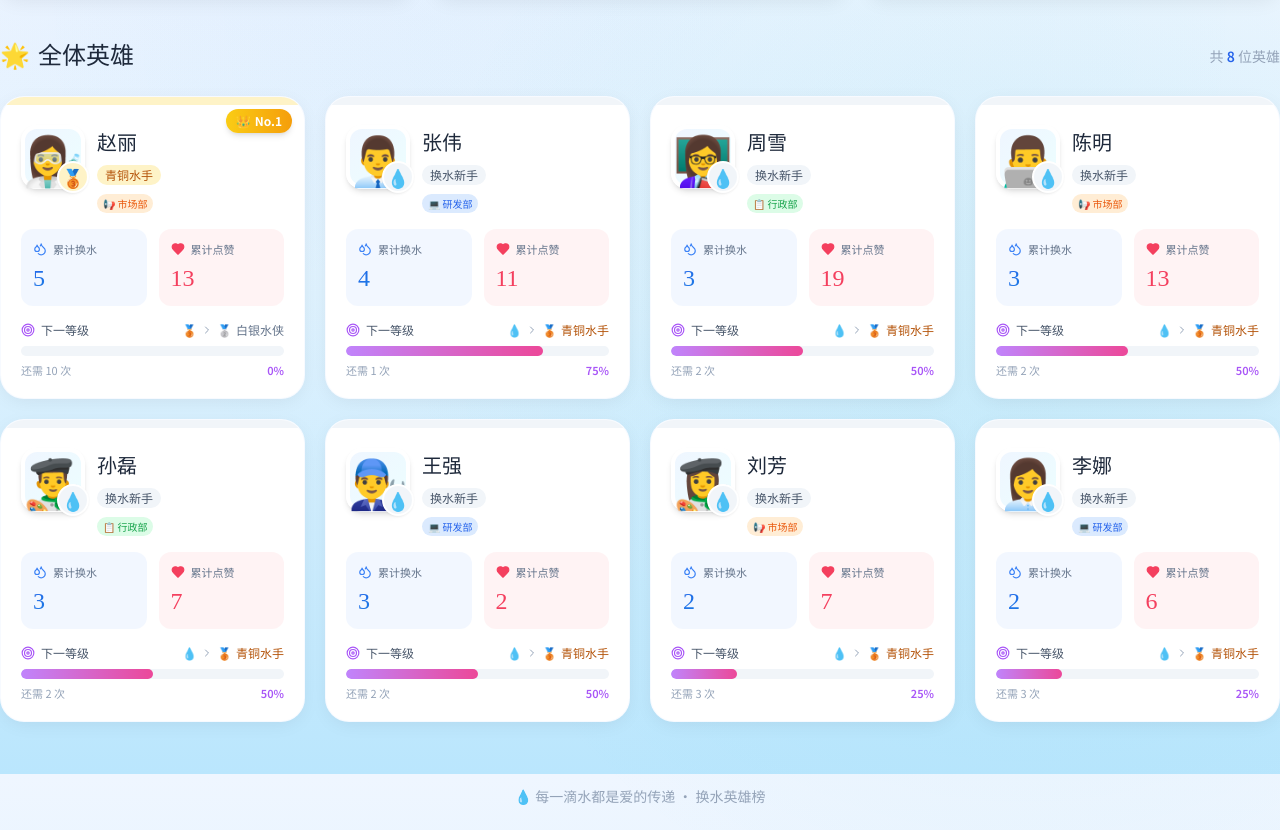
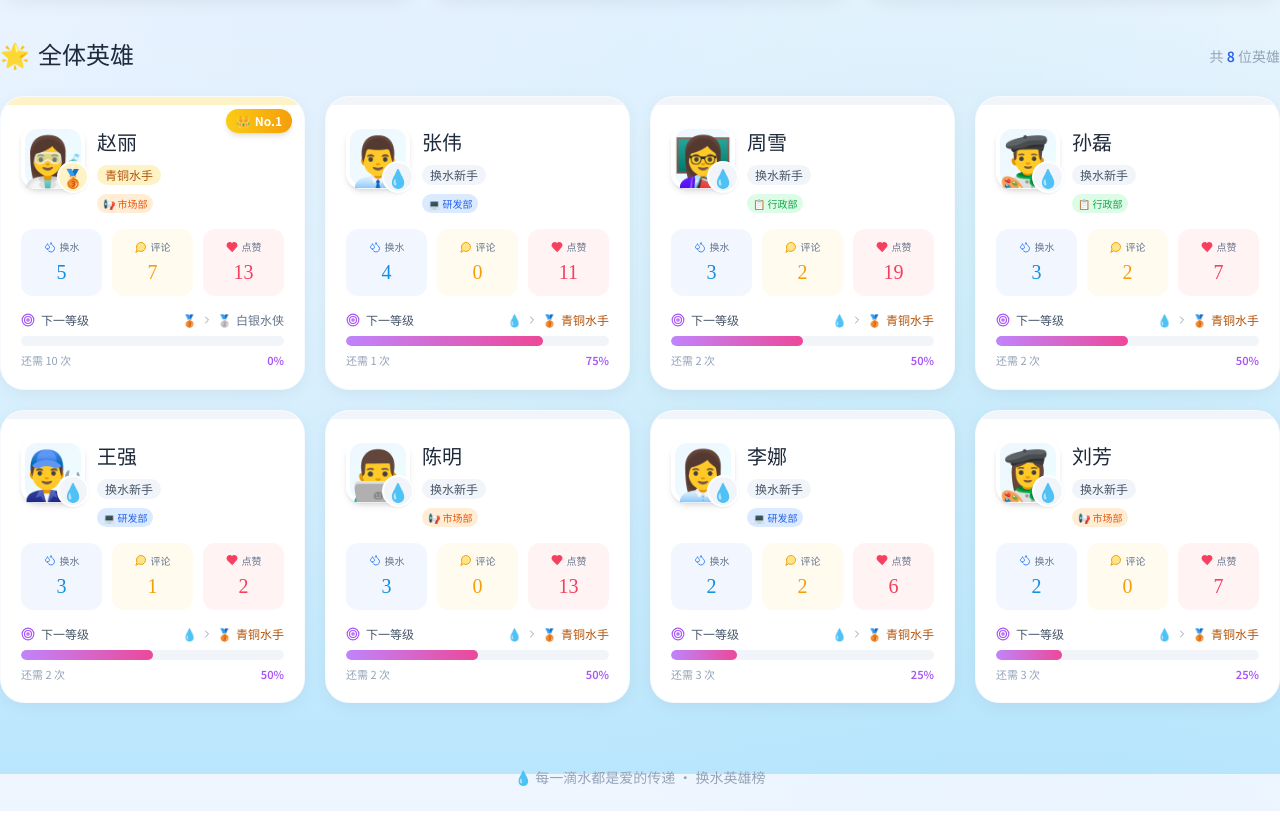
Before and after one commit to DDD520-DEL/ljy-26, a React (Vite) app: page /hall-of-fame in a window 1280 px wide. Shown: the part 826-1656 px from the top of the page. Built offline with nearby package versions, Linux system fonts and the light colour scheme; a web font is replaced by a local one.

Commit message:
.4016937876353100:dd13377a38c704efe30d11f10a3f3b99_6a3593e85f4dbb9b5de2eb43.6a35940b5f4dbb9b5de2eb57.6a35940bd585556b12454ad7:Trae CN.T(2026/6/20 03:10:03)

```diff
--- a/src/components/ActivityItem.tsx
+++ b/src/components/ActivityItem.tsx
@@ -1,7 +1,7 @@
-import { useState } from 'react';
-import { Heart } from 'lucide-react';
-import type { WaterRecord, Employee } from '@/types';
-import { BUCKET_TYPES } from '@/constants';
+import { useState, useMemo } from 'react';
+import { Heart, MessageCircle, Send } from 'lucide-react';
+import type { WaterRecord, Employee, Comment } from '@/types';
+import { BUCKET_TYPES, INITIAL_EMPLOYEES } from '@/constants';
 import { useAppStore } from '@/store';
 import { formatTimeAgo } from '@/utils';
 
@@ -12,17 +12,45 @@ interface ActivityItemProps {
 }
 
 export default function ActivityItem({ record, employee, index }: ActivityItemProps) {
-  const { likeRecord } = useAppStore();
+  const { likeRecord, addComment, comments, employees } = useAppStore();
   const likedRecords = useAppStore(state => state.likedRecords);
   const [isAnimating, setIsAnimating] = useState(false);
+  const [showComments, setShowComments] = useState(false);
+  const [commentText, setCommentText] = useState('');
   const liked = likedRecords.has(record.id);
   const bucket = BUCKET_TYPES.find(b => b.type === record.bucketType);
+
+  const recordComments = useMemo(() => {
+    return comments
+      .filter(c => c.recordId === record.id)
+      .sort((a, b) => new Date(a.timestamp).getTime() - new Date(b.timestamp).getTime());
+  }, [comments, record.id]);
 
   const handleLike = () => {
     if (liked) return;
     setIsAnimating(true);
     likeRecord(record.id);
     setTimeout(() => setIsAnimating(false), 400);
+  };
+
+  const handleAddComment = () => {
+    const trimmed = commentText.trim();
+    if (!trimmed) return;
+    const randomEmployee = employees[Math.floor(Math.random() * employees.length)] || INITIAL_EMPLOYEES[0];
+    addComment(record.id, randomEmployee.id, trimmed);
+    setCommentText('');
+    setShowComments(true);
+  };
+
+  const handleKeyDown = (e: React.KeyboardEvent) => {
+    if (e.key === 'Enter' && !e.shiftKey) {
+      e.preventDefault();
+      handleAddComment();
+    }
+  };
+
+  const getCommentEmployee = (employeeId: string): Employee | undefined => {
+    return employees.find(e => e.id === employeeId) || INITIAL_EMPLOYEES.find(e => e.id === employeeId);
   };
 
   return (
@@ -39,7 +67,14 @@ export default function ActivityItem({ record, employee, index }: ActivityItemPr
       </div>
 
       <div className="ml-12 md:ml-0 md:w-[calc(50%-2rem)] md:odd:ml-auto md:even:mr-auto md:odd:pl-8 md:even:pr-8">
-        <div className="bg-white rounded-2xl shadow-card card-hover p-4 md:p-5 border border-water-50/50">
+        <div className="bg-white rounded-2xl shadow-card card-hover p-4 md:p-5 border border-water-50/50 relative">
+          {recordComments.length > 0 && (
+            <div className="absolute -top-2 -right-2 flex items-center gap-1 px-2 py-0.5 bg-gradient-to-r from-amber-400 to-orange-400 text-white text-xs font-bold rounded-full shadow-md animate-bounce-in">
+              <MessageCircle className="w-3 h-3" />
+              <span>{recordComments.length}</span>
+            </div>
+          )}
+
           <div className="flex items-start justify-between gap-3 mb-3">
             <div className="flex items-center gap-3 min-w-0">
               <div className="w-10 h-10 md:w-12 md:h-12 rounded-xl bg-water-50 flex items-center justify-center text-2xl md:text-3xl shrink-0">
@@ -57,7 +92,7 @@ export default function ActivityItem({ record, employee, index }: ActivityItemPr
             </div>
           </div>
 
-          <div className="flex items-center justify-between">
+          <div className="flex items-center justify-between mb-3">
             <div className="flex items-center gap-2 px-3 py-2 bg-water-50 rounded-xl">
               <span className="text-2xl">{bucket?.icon}</span>
               <div>
@@ -65,6 +100,21 @@ export default function ActivityItem({ record, employee, index }: ActivityItemPr
                 <div className="text-xs text-slate-400">{bucket?.liters}</div>
               </div>
             </div>
+
+            <div className="flex items-center gap-2">
+              <button
+                onClick={() => setShowComments(!showComments)}
+                className={`flex items-center gap-1.5 px-3 py-2 rounded-xl transition-all duration-300 ${
+                  recordComments.length > 0
+                    ? 'bg-amber-50 text-amber-600'
+                    : 'bg-slate-50 text-slate-400 hover:bg-amber-50 hover:text-amber-600'
+                }`}
+              >
+                <MessageCircle className={`w-4 h-4 md:w-5 md:h-5 ${recordComments.length > 0 ? 'fill-amber-200' : ''}`} />
+                <span className="text-sm font-semibold min-w-[1.5rem] text-center">
+                  {recordComments.length}
+                </span>
+              </button>
 
               <button
                 onClick={handleLike}
@@ -87,6 +137,67 @@ export default function ActivityItem({ record, employee, index }: ActivityItemPr
               </button>
             </div>
           </div>
+
+          {showComments && (
+            <div className="border-t border-slate-100 pt-3 mt-1 space-y-3 animate-bounce-in">
+              {recordComments.length > 0 && (
+                <div className="space-y-2.5 max-h-60 overflow-y-auto pr-1">
+                  {recordComments.map((comment: Comment) => {
+                    const commentEmp = getCommentEmployee(comment.employeeId);
+                    return (
+                      <div key={comment.id} className="flex gap-2.5">
+                        <div className="w-7 h-7 md:w-8 md:h-8 rounded-lg bg-gradient-to-br from-purple-50 to-pink-50 flex items-center justify-center text-base md:text-lg shrink-0 border border-purple-100">
+                          {commentEmp?.avatar || '👤'}
+                        </div>
+                        <div className="flex-1 min-w-0">
+                          <div className="flex items-center gap-2 mb-0.5">
+                            <span className="text-xs font-semibold text-slate-700">
+                              {commentEmp?.name || '匿名用户'}
+                            </span>
+                            <span className="text-[10px] text-slate-400">
+                              {formatTimeAgo(comment.timestamp)}
+                            </span>
+                          </div>
+                          <div className="text-sm text-slate-600 bg-gradient-to-r from-purple-50/50 to-pink-50/50 rounded-xl px-3 py-2 leading-relaxed">
+                            {comment.content}
+                          </div>
+                        </div>
+                      </div>
+                    );
+                  })}
+                </div>
+              )}
+
+              <div className="flex items-center gap-2">
+                <div className="w-7 h-7 md:w-8 md:h-8 rounded-lg bg-water-50 flex items-center justify-center text-base md:text-lg shrink-0">
+                  💬
+                </div>
+                <div className="flex-1 flex items-center gap-2 bg-slate-50 rounded-xl px-3 py-1.5 focus-within:ring-2 focus-within:ring-water-300 transition-all">
+                  <input
+                    type="text"
+                    value={commentText}
+                    onChange={e => setCommentText(e.target.value)}
+                    onKeyDown={handleKeyDown}
+                    placeholder="为换水英雄加油打气..."
+                    className="flex-1 bg-transparent text-sm text-slate-700 placeholder-slate-400 outline-none min-w-0"
+                    maxLength={100}
+                  />
+                  <button
+                    onClick={handleAddComment}
+                    disabled={!commentText.trim()}
+                    className={`p-1.5 rounded-lg transition-all ${
+                      commentText.trim()
+                        ? 'bg-water-500 text-white hover:bg-water-600 active:scale-95'
+                        : 'bg-slate-200 text-slate-400 cursor-not-allowed'
+                    }`}
+                  >
+                    <Send className="w-3.5 h-3.5" />
+                  </button>
+                </div>
+              </div>
+            </div>
+          )}
+        </div>
       </div>
     </div>
   );
--- a/src/pages/HallOfFame.tsx
+++ b/src/pages/HallOfFame.tsx
@@ -1,12 +1,12 @@
 import { useMemo } from 'react';
-import { Award, Heart, Droplets, Target, ChevronRight, Building2 } from 'lucide-react';
+import { Award, Heart, Droplets, Target, ChevronRight, Building2, MessageCircle } from 'lucide-react';
 import { useAppStore } from '@/store';
-import { getEmployeeTotalRecords, getEmployeeTotalLikes, getNextBadgeProgress, getDepartmentStats } from '@/utils';
+import { getEmployeeTotalRecords, getEmployeeTotalLikes, getNextBadgeProgress, getDepartmentStats, getEmployeeTotalComments } from '@/utils';
 import { BADGE_LEVELS, DEPARTMENTS } from '@/constants';
 import FloatingButton from '@/components/FloatingButton';
 
 export default function HallOfFame() {
-  const { employees, records } = useAppStore();
+  const { employees, records, comments } = useAppStore();
 
   const departmentStats = useMemo(
     () => getDepartmentStats(employees, records),
@@ -20,14 +20,16 @@ export default function HallOfFame() {
       .map(emp => {
         const totalRecords = getEmployeeTotalRecords(emp.id, records);
         const totalLikes = getEmployeeTotalLikes(emp.id, records);
+        const totalComments = getEmployeeTotalComments(emp.id, records, comments);
         const progress = getNextBadgeProgress(totalRecords);
-        return { employee: emp, totalRecords, totalLikes, ...progress };
+        return { employee: emp, totalRecords, totalLikes, totalComments, ...progress };
       })
       .sort((a, b) => {
         if (b.totalRecords !== a.totalRecords) return b.totalRecords - a.totalRecords;
+        if (b.totalComments !== a.totalComments) return b.totalComments - a.totalComments;
         return b.totalLikes - a.totalLikes;
       });
-  }, [employees, records]);
+  }, [employees, records, comments]);
 
   return (
     <div className="space-y-8 md:space-y-10">
@@ -191,20 +193,27 @@ export default function HallOfFame() {
                     </div>
                   </div>
 
-                  <div className="grid grid-cols-2 gap-3 mb-4">
-                    <div className="bg-water-50/80 rounded-xl p-3">
-                      <div className="flex items-center gap-1.5 mb-1">
-                        <Droplets className="w-3.5 h-3.5 text-water-500" />
-                        <span className="text-[11px] text-slate-500">累计换水</span>
+                  <div className="grid grid-cols-3 gap-2.5 mb-4">
+                    <div className="bg-water-50/80 rounded-xl p-2.5 text-center">
+                      <div className="flex items-center justify-center gap-1 mb-1">
+                        <Droplets className="w-3 h-3 text-water-500" />
+                        <span className="text-[10px] text-slate-500">换水</span>
                       </div>
-                      <div className="font-display text-2xl gradient-text">{stat.totalRecords}</div>
+                      <div className="font-display text-xl gradient-text">{stat.totalRecords}</div>
                     </div>
-                    <div className="bg-rose-50/80 rounded-xl p-3">
-                      <div className="flex items-center gap-1.5 mb-1">
-                        <Heart className="w-3.5 h-3.5 text-rose-500 fill-rose-500" />
-                        <span className="text-[11px] text-slate-500">累计点赞</span>
+                    <div className="bg-amber-50/80 rounded-xl p-2.5 text-center">
+                      <div className="flex items-center justify-center gap-1 mb-1">
+                        <MessageCircle className="w-3 h-3 text-amber-500 fill-amber-200" />
+                        <span className="text-[10px] text-slate-500">评论</span>
                       </div>
-                      <div className="font-display text-2xl text-rose-500">{stat.totalLikes}</div>
+                      <div className="font-display text-xl text-amber-500">{stat.totalComments}</div>
+                    </div>
+                    <div className="bg-rose-50/80 rounded-xl p-2.5 text-center">
+                      <div className="flex items-center justify-center gap-1 mb-1">
+                        <Heart className="w-3 h-3 text-rose-500 fill-rose-500" />
+                        <span className="text-[10px] text-slate-500">点赞</span>
+                      </div>
+                      <div className="font-display text-xl text-rose-500">{stat.totalLikes}</div>
                     </div>
                   </div>
 
--- a/src/store/index.ts
+++ b/src/store/index.ts
@@ -1,18 +1,20 @@
 import { create } from 'zustand';
-import type { Employee, WaterRecord, BucketType, Department } from '@/types';
+import type { Employee, WaterRecord, BucketType, Department, Comment } from '@/types';
 import { INITIAL_EMPLOYEES, STORAGE_KEY } from '@/constants';
-import { generateId, generateMockRecords } from '@/utils';
+import { generateId, generateMockRecords, generateMockComments } from '@/utils';
 
 interface PersistedStateRaw {
   employees: Employee[];
   records: WaterRecord[];
   likedRecordIds: string[];
+  comments: Comment[];
 }
 
 interface PersistedState {
   employees: Employee[];
   records: WaterRecord[];
   likedRecords: Set<string>;
+  comments: Comment[];
 }
 
 interface AppState extends PersistedState {
@@ -20,6 +22,8 @@ interface AppState extends PersistedState {
   addEmployee: (name: string, avatar: string, department: Department) => Employee;
   likeRecord: (recordId: string) => void;
   isRecordLiked: (recordId: string) => boolean;
+  addComment: (recordId: string, employeeId: string, content: string) => Comment;
+  getCommentsByRecord: (recordId: string) => Comment[];
 }
 
 function serializeState(state: PersistedState): PersistedStateRaw {
@@ -27,6 +31,7 @@ function serializeState(state: PersistedState): PersistedStateRaw {
     employees: state.employees,
     records: state.records,
     likedRecordIds: Array.from(state.likedRecords),
+    comments: state.comments,
   };
 }
 
@@ -35,6 +40,7 @@ function deserializeState(raw: PersistedStateRaw): PersistedState {
     employees: raw.employees,
     records: raw.records,
     likedRecords: new Set(raw.likedRecordIds || []),
+    comments: raw.comments || [],
   };
 }
 
@@ -67,10 +73,12 @@ function getInitialState(): PersistedState {
 
   const employees = [...INITIAL_EMPLOYEES];
   const records = generateMockRecords(employees);
+  const comments = generateMockComments(employees, records);
   const initial: PersistedState = {
     employees,
     records,
     likedRecords: new Set<string>(),
+    comments,
   };
   saveToStorage(initial);
   return initial;
@@ -139,7 +147,7 @@ export const useAppStore = create<AppState>((set, get) => ({
     const likedRecords = new Set(state.likedRecords);
     likedRecords.add(recordId);
 
-    const newState = { employees, records, likedRecords };
+    const newState = { employees, records, likedRecords, comments: state.comments };
     saveToStorage(newState);
     set(newState);
   },
@@ -147,4 +155,29 @@ export const useAppStore = create<AppState>((set, get) => ({
   isRecordLiked: (recordId: string): boolean => {
     return get().likedRecords.has(recordId);
   },
+
+  addComment: (recordId: string, employeeId: string, content: string): Comment => {
+    const newComment: Comment = {
+      id: generateId(),
+      recordId,
+      employeeId,
+      content: content.trim(),
+      timestamp: new Date().toISOString(),
+    };
+
+    set(state => {
+      const comments = [...state.comments, newComment];
+      const newState = { ...state, comments };
+      saveToStorage(newState);
+      return { comments };
+    });
+
+    return newComment;
+  },
+
+  getCommentsByRecord: (recordId: string): Comment[] => {
+    return get().comments
+      .filter(c => c.recordId === recordId)
+      .sort((a, b) => new Date(a.timestamp).getTime() - new Date(b.timestamp).getTime());
+  },
 }));
--- a/src/utils/index.ts
+++ b/src/utils/index.ts
@@ -1,5 +1,5 @@
-import type { WaterRecord, Employee, RankingEntry, BadgeConfig, Department, DepartmentConfig } from '@/types';
-import { BADGE_LEVELS, DEPARTMENTS } from '@/constants';
+import type { WaterRecord, Employee, RankingEntry, BadgeConfig, Department, DepartmentConfig, Comment } from '@/types';
+import { BADGE_LEVELS, DEPARTMENTS, ENCOURAGE_MESSAGES } from '@/constants';
 
 export function generateId(): string {
   return Date.now().toString(36) + Math.random().toString(36).substr(2, 9);
@@ -252,3 +252,39 @@ export function getDepartmentFilteredRanking(
 
   return ranking;
 }
+
+export function getEmployeeTotalComments(employeeId: string, records: WaterRecord[], comments: Comment[]): number {
+  const employeeRecordIds = new Set(records.filter(r => r.employeeId === employeeId).map(r => r.id));
+  return comments.filter(c => employeeRecordIds.has(c.recordId)).length;
+}
+
+export function getRecordCommentsCount(recordId: string, comments: Comment[]): number {
+  return comments.filter(c => c.recordId === recordId).length;
+}
+
+export function generateMockComments(employees: Employee[], records: WaterRecord[]): Comment[] {
+  const comments: Comment[] = [];
+  const now = Date.now();
+
+  records.slice(0, 12).forEach(record => {
+    const commentCount = Math.floor(Math.random() * 4);
+    for (let i = 0; i < commentCount; i++) {
+      const commenter = employees[Math.floor(Math.random() * employees.length)];
+      if (commenter.id === record.employeeId && Math.random() > 0.3) continue;
+      const recordTime = new Date(record.timestamp).getTime();
+      const hoursAfter = Math.floor(Math.random() * 48);
+      const timestamp = new Date(recordTime + hoursAfter * 3600000).toISOString();
+      if (new Date(timestamp).getTime() > now) continue;
+
+      comments.push({
+        id: generateId(),
+        recordId: record.id,
+        employeeId: commenter.id,
+        content: ENCOURAGE_MESSAGES[Math.floor(Math.random() * ENCOURAGE_MESSAGES.length)],
+        timestamp,
+      });
+    }
+  });
+
+  return comments;
+}
```
Also changed, not shown: src/types/index.ts (+8 -0 lines). Lines whose indentation alone changed are shown as unchanged.
